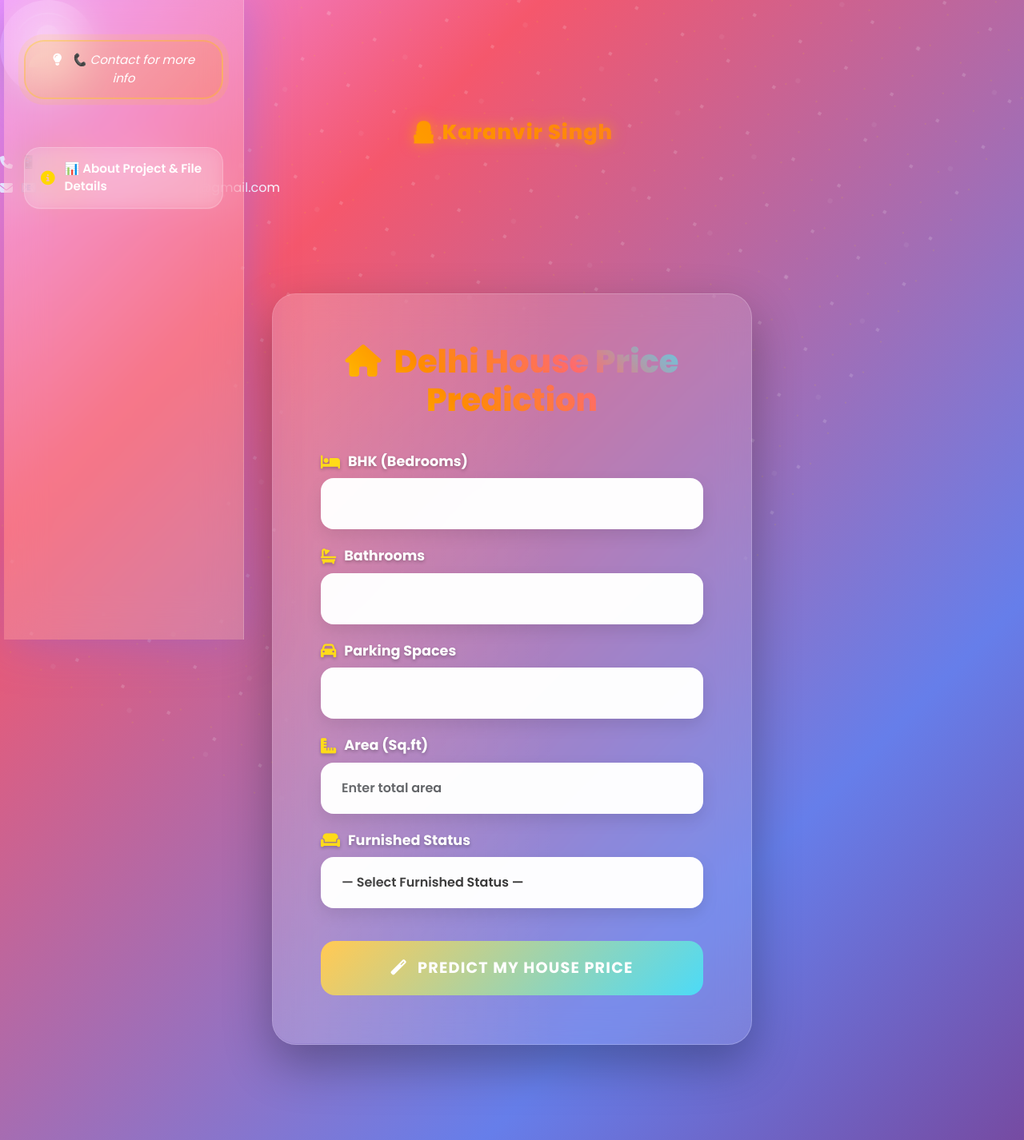
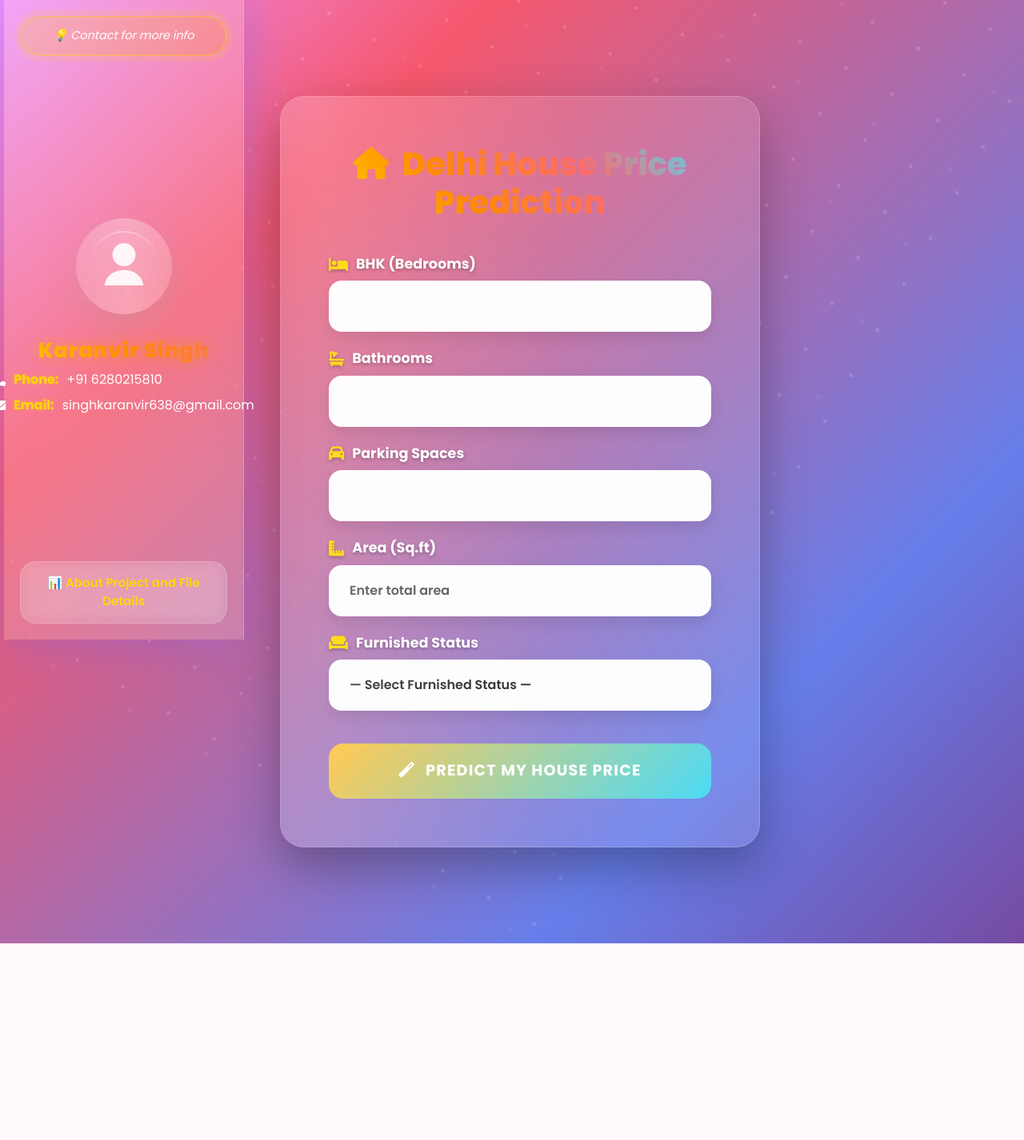
Before and after one commit to singhkaranvir638-rgb/Delhi-House-Price-Prediction, a Flask app: page / in a window 1280 px wide. Shown: the whole page at 80% size. After the commit the page ends 1180 px from the top, so only its background shows below. Run offline with Flask 3, Linux system fonts and the light colour scheme; parts of the project's set-up code (start-up, migrations or seed data) failed here and were passed over.

Commit message:
Update templates/index.html

```diff
--- a/templates/index.html
+++ b/templates/index.html
@@ -65,21 +65,42 @@
             backdrop-filter: blur(25px);
             -webkit-backdrop-filter: blur(25px);
             border-right: 1px solid rgba(255, 255, 255, 0.2);
-            padding: 30px 25px;
+            padding: 40px 25px;
             display: flex;
             flex-direction: column;
-            justify-content: flex-start;
+            justify-content: center;
             align-items: center;
             z-index: 1000;
             transition: all 0.4s cubic-bezier(0.4, 0, 0.2, 1);
             box-shadow: 0 0 40px rgba(0,0,0,0.1);
-            overflow-y: auto;
         }
 
         .personal-panel:hover {
             background: rgba(255, 255, 255, 0.18);
             box-shadow: 0 0 60px rgba(108, 99, 255, 0.4);
             transform: translateX(5px);
+        }
+
+        /* Contact tag at the top */
+        .contact-tag {
+            position: absolute;
+            top: 20px;
+            left: 20px;
+            right: 20px;
+            font-style: italic;
+            font-size: 0.9rem;
+            background: linear-gradient(135deg, rgba(255, 215, 0, 0.2), rgba(255, 140, 0, 0.2));
+            padding: 12px 20px;
+            border-radius: 25px;
+            border: 2px solid rgba(255, 215, 0, 0.3);
+            animation: pulse 2s infinite;
+            text-align: center;
+        }
+
+        @keyframes pulse {
+            0% { box-shadow: 0 0 0 0 rgba(255, 215, 0, 0.4); }
+            70% { box-shadow: 0 0 0 10px rgba(255, 215, 0, 0); }
+            100% { box-shadow: 0 0 0 0 rgba(255, 215, 0, 0); }
         }
 
         .avatar {
@@ -162,60 +183,34 @@
             text-shadow: 0 0 5px rgba(255,215,0,0.5);
         }
 
-        .contact-tag {
-            margin-top: 20px;
-            margin-bottom: 30px;
-            font-style: italic;
-            font-size: 0.95rem;
-            background: linear-gradient(135deg, rgba(255, 215, 0, 0.2), rgba(255, 140, 0, 0.2));
-            padding: 12px 20px;
-            border-radius: 25px;
-            border: 2px solid rgba(255, 215, 0, 0.3);
-            animation: pulse 2s infinite;
-            text-align: center;
-        }
-
-        /* Panel Navigation Links */
-        .panel-links {
-            width: 100%;
-            margin-top: 20px;
-        }
-
-        .panel-links a {
-            display: flex;
-            align-items: center;
-            gap: 12px;
-            padding: 15px 20px;
-            margin: 10px 0;
+        /* About Project & File Details at bottom */
+        .about-section {
+            position: absolute;
+            bottom: 20px;
+            left: 20px;
+            right: 20px;
             background: rgba(255, 255, 255, 0.1);
             border: 1px solid rgba(255, 255, 255, 0.2);
             border-radius: 20px;
-            color: #fff;
-            text-decoration: none;
-            font-weight: 600;
-            font-size: 0.95rem;
+            padding: 15px 20px;
+            text-align: center;
             transition: all 0.4s cubic-bezier(0.4, 0, 0.2, 1);
             backdrop-filter: blur(10px);
         }
 
-        .panel-links a:hover {
+        .about-section:hover {
             background: rgba(255, 255, 255, 0.2);
-            transform: translateX(5px) scale(1.02);
+            transform: translateY(-3px) scale(1.02);
             box-shadow: 0 5px 20px rgba(255, 215, 0, 0.3);
             border-color: rgba(255, 215, 0, 0.5);
         }
 
-        .panel-links a i {
+        .about-section p {
+            margin: 0;
+            font-size: 0.95rem;
+            font-weight: 600;
             color: #ffd700;
-            font-size: 1.1rem;
-            width: 20px;
-            text-align: center;
-        }
-
-        @keyframes pulse {
-            0% { box-shadow: 0 0 0 0 rgba(255, 215, 0, 0.4); }
-            70% { box-shadow: 0 0 0 10px rgba(255, 215, 0, 0); }
-            100% { box-shadow: 0 0 0 0 rgba(255, 215, 0, 0); }
+            cursor: pointer;
         }
 
         /* Enhanced Main Card */
@@ -234,6 +229,7 @@
             position: relative;
             z-index: 10;
             overflow: hidden;
+            margin-left: 350px;
         }
 
         .main-card::before {
@@ -544,29 +537,28 @@
     </style>
 </head>
 <body>
-        <div class="avatar"></div>
-
-        <div class="personal-info text-center">
-            <h3>👨‍💻 Karanvir Singh</h3>
-            <p><i class="fas fa-phone"></i> <span class="label">📱 Phone:</span> +91 6280215810</p>
-            <p><i class="fas fa-envelope"></i> <span class="label">📧 Email:</span> singhkaranvir638@gmail.com</p>
-        </div>
 
     <!-- Left Personal Info Panel -->
     <div class="personal-panel">
+        <!-- Contact for more info at TOP -->
         <div class="contact-tag">
-            <i class="fas fa-lightbulb me-2"></i> 📞 Contact for more info
+            💡 Contact for more info
         </div>
 
-        <div class="panel-links">
-            <a href="#" data-bs-toggle="modal" data-bs-target="#aboutModal">
-                <i class="fas fa-info-circle"></i> 📊 About Project & File Details
-            </a>
+        <!-- Avatar -->
+        <div class="avatar"></div>
+
+        <!-- Personal Info in CENTER -->
+        <div class="personal-info text-center">
+            <h3>Karanvir Singh</h3>
+            <p><i class="fas fa-phone"></i> <span class="label">Phone:</span> +91 6280215810</p>
+            <p><i class="fas fa-envelope"></i> <span class="label">Email:</span> singhkaranvir638@gmail.com</p>
         </div>
-    </div>
 
-    <!-- Top Right Corner Links (Now Hidden) -->
-    <div class="top-links">
+        <!-- About Project & File Details at BOTTOM -->
+        <div class="about-section" data-bs-toggle="modal" data-bs-target="#aboutModal">
+            <p>📊 About Project and File Details</p>
+        </div>
     </div>
 
     <!-- Main Prediction Card -->
@@ -611,72 +603,73 @@
         {% endif %}
     </div>
 
-    <!-- About Project Modal (Combined with File Details) -->
+    <!-- About Project Modal -->
     <div class="modal fade" id="aboutModal" tabindex="-1" aria-labelledby="aboutModalLabel" aria-hidden="true">
         <div class="modal-dialog modal-dialog-centered modal-lg">
             <div class="modal-content">
                 <div class="modal-header">
-                    <h5 class="modal-title" id="aboutModalLabel"><i class="fas fa-info-circle me-2"></i> 🏠 About Project & File Details</h5>
+                    <h5 class="modal-title" id="aboutModalLabel"><i class="fas fa-info-circle me-2"></i> About Project and File Details</h5>
                     <button type="button" class="btn-close" data-bs-dismiss="modal" aria-label="Close"></button>
                 </div>
                 <div class="modal-body">
                     <div style="border-bottom: 1px solid rgba(255,255,255,0.2); padding-bottom: 25px; margin-bottom: 25px;">
                         <h6 style="color: #ffd700; font-weight: 700; margin-bottom: 20px;">
-                            <i class="fas fa-rocket me-2"></i> 🚀 About This Project:
+                            <i class="fas fa-rocket me-2"></i> About This Project:
                         </h6>
                         <p>
-                            <strong>🏠 Delhi House Price Prediction</strong> is an advanced machine learning-powered web application designed to provide accurate real estate valuations for properties in Delhi, India's capital city.
+                            <strong>Delhi House Price Prediction</strong> is an advanced machine learning-powered web application designed to provide accurate real estate valuations for properties in Delhi, India's capital city.
                         </p>
 
                         <h6 style="color: #ffd700; font-weight: 700; margin: 25px 0 15px 0;">
-                            <i class="fas fa-cogs me-2"></i> ✨ Key Features:
+                            <i class="fas fa-cogs me-2"></i> Key Features:
                         </h6>
                         <ul style="line-height: 1.8;">
-                            <li><strong>🎯 Smart Predictions:</strong> Uses trained ML models on real Delhi property data</li>
-                            <li><strong>🏗️ Multiple Parameters:</strong> Considers BHK, bathrooms, parking, area, and furnishing</li>
-                            <li><strong>⚡ Instant Results:</strong> Get price estimates in seconds, not days</li>
-                            <li><strong>📱 User-Friendly Interface:</strong> Beautiful, responsive design for all devices</li>
-                            <li><strong>📈 Accurate Valuations:</strong> Based on current market trends and historical data</li>
+                            <li><strong>Smart Predictions:</strong> Uses trained ML models on real Delhi property data</li>
+                            <li><strong>Multiple Parameters:</strong> Considers BHK, bathrooms, parking, area, and furnishing</li>
+                            <li><strong>Instant Results:</strong> Get price estimates in seconds, not days</li>
+                            <li><strong>User-Friendly Interface:</strong> Beautiful, responsive design for all devices</li>
+                            <li><strong>Accurate Valuations:</strong> Based on current market trends and historical data</li>
                         </ul>
 
-                        <div class="alert alert-info" style="background: linear-gradient(135deg, rgba(64, 120, 255, 0.2), rgba(100, 150, 255, 0.2)); border-left: 4px solid #4078ff;">
-                            <i class="fas fa-lightbulb me-2"></i> <strong>💡 Pro Tip:</strong> Try different combinations of features to understand how each parameter affects property valuation in Delhi's dynamic real estate market!
+                        <div class="alert alert-info">
+                            <i class="fas fa-lightbulb me-2"></i> <strong>Pro Tip:</strong> Try different combinations of features to understand how each parameter affects property valuation in Delhi's dynamic real estate market!
                         </div>
                     </div>
 
                     <div>
                         <h6 style="color: #ffd700; font-weight: 700; margin-bottom: 20px;">
-                            <i class="fas fa-folder-open me-2"></i> 📁 Project Structure & Files:
+                            <i class="fas fa-folder-open me-2"></i> Project Structure & Files:
                         </h6>
                         <ul style="line-height: 2;">
-                            <li><strong>🐍 app.py</strong> - Main Flask application with ML model integration</li>
-                            <li><strong>🤖 model.pkl</strong> - Trained machine learning model for price prediction</li>
-                            <li><strong>🎨 templates/index.html</strong> - Frontend interface with enhanced styling</li>
-                            <li><strong>📂 static/</strong> - CSS, JS, and image assets</li>
-                            <li><strong>📊 dataset.csv</strong> - Training data from Delhi real estate market</li>
-                            <li><strong>📋 requirements.txt</strong> - Python dependencies and packages</li>
+                            <li><strong>app.py</strong> - Main Flask application with ML model integration</li>
+                            <li><strong>model.pkl</strong> - Trained machine learning model for price prediction</li>
+                            <li><strong>templates/index.html</strong> - Frontend interface with enhanced styling</li>
+                            <li><strong>static/</strong> - CSS, JS, and image assets</li>
+                            <li><strong>dataset.csv</strong> - Training data from Delhi real estate market</li>
+                            <li><strong>requirements.txt</strong> - Python dependencies and packages</li>
                         </ul>
 
                         <h6 style="color: #ffd700; font-weight: 700; margin: 30px 0 20px 0;">
-                            <i class="fas fa-code me-2"></i> 💻 Technology Stack:
+                            <i class="fas fa-code me-2"></i> Technology Stack:
                         </h6>
-                        <p>Built with <strong>🐍 Python Flask</strong> backend, <strong>🤖 Machine Learning</strong> algorithms, <strong>🎨 Bootstrap 5</strong> frontend, and enhanced with modern <strong>✨ CSS3 animations</strong> and <strong>⚡ JavaScript</strong> interactions.</p>
+                        <p>Built with <strong>Python Flask</strong> backend, <strong>Machine Learning</strong> algorithms, <strong>Bootstrap 5</strong> frontend, and enhanced with modern <strong>CSS3 animations</strong> and <strong>JavaScript</strong> interactions.</p>
 
-                        <div class="alert alert-warning" style="background: linear-gradient(135deg, rgba(255, 193, 7, 0.2), rgba(255, 150, 0, 0.2)); border-left: 4px solid #ffc107;">
-                            <i class="fas fa-question-circle me-2"></i> <strong>🤔 Need Help or Found an Issue?</strong><br>
+                        <div class="alert alert-warning">
+                            <i class="fas fa-question-circle me-2"></i> <strong>Need Help or Found an Issue?</strong><br>
                             Whether you've discovered a bug, want to suggest a new feature, need technical support, or just want to share feedback - I'm here to help!
                         </div>
                     </div>
 
                     <p style="text-align: center; margin-top: 30px; font-style: italic;">
-                        Developed with ❤️ and ☕ by <strong style="color: #ffd700;">👨‍💻 Karanvir Singh</strong><br>
-                        <small>🌉 Bridging technology and real estate for smarter decisions</small>
+                        Developed with ❤️ and ☕ by <strong style="color: #ffd700;">Karanvir Singh</strong><br>
+                        <small>Bridging technology and real estate for smarter decisions</small>
                     </p>
                 </div>
             </div>
         </div>
     </div>
 
-    <!-- File Details Modal (Now Hidden/Unused) -->
-    <div class="modal fade" id="fileModal" tabindex="-1" style="display: none;">
-    </div>
+    <!-- Bootstrap Bundle JS -->
+    <script src="https://cdn.jsdelivr.net/npm/bootstrap@5.3.0/dist/js/bootstrap.bundle.min.js"></script>
+</body>
+</html>
```
Also changed, not shown: other parts of templates/index.html (+15 -18 lines).
